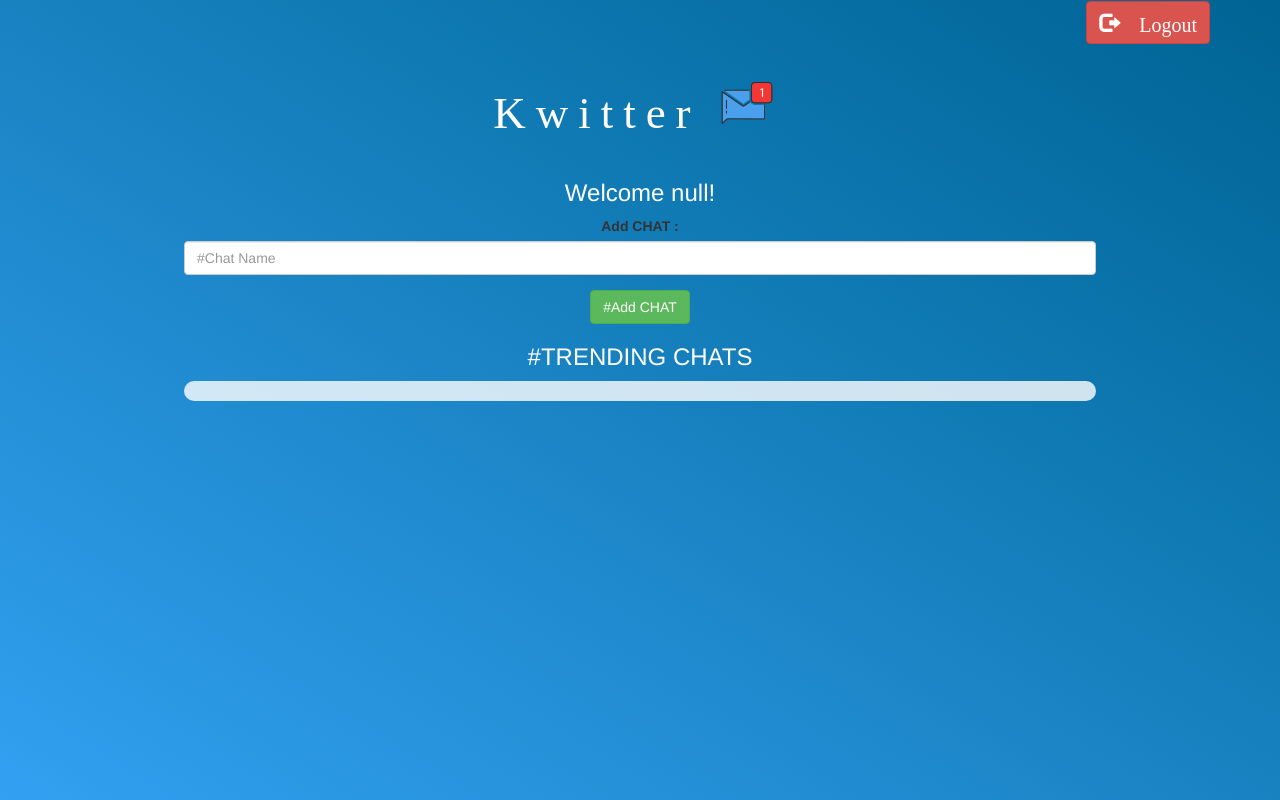
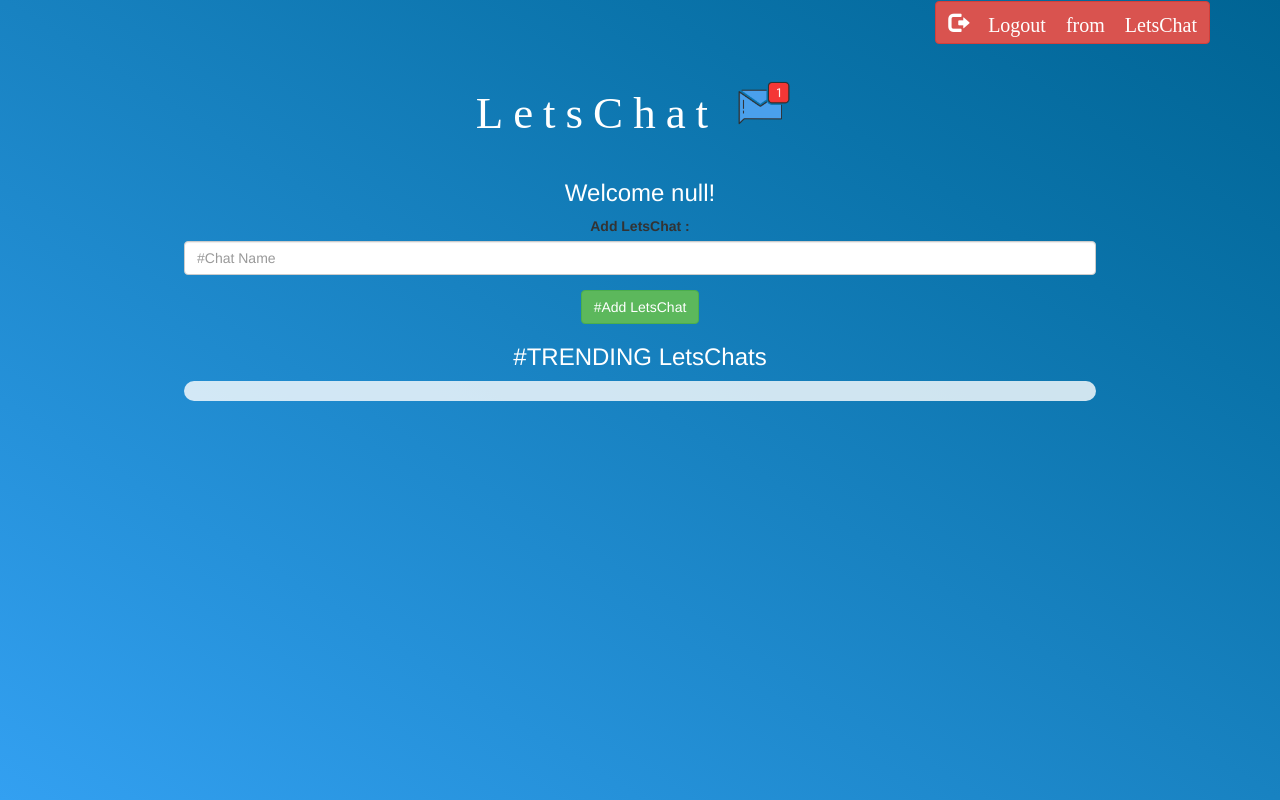
Before and after one commit to CreatorUnknown/KwitterWebApp, a plain HTML site: page kwitter_room.html in a window 1280 px wide. Drawn offline with nearby package versions, Linux system fonts and the light colour scheme; no server answers; a web font is replaced by a local one.

Commit message:
Update kwitter_room.html

```diff
--- a/kwitter_room.html
+++ b/kwitter_room.html
@@ -1,7 +1,7 @@
 <!DOCTYPE html>
 <html>
 <head>
-	<title>Kwitter Room</title>
+	<title>LetsChat Room</title>
 <script src="https://www.gstatic.com/firebasejs/7.6.2/firebase-app.js"></script>
 <script src="https://www.gstatic.com/firebasejs/7.6.2/firebase-firestore.js"></script>
 <script src="https://www.gstatic.com/firebasejs/live/3.1/firebase.js"></script>
@@ -22,11 +22,11 @@
 <body>
 <div class="container">
 <button id="logout" onclick="logout();" class="glyphicon glyphicon-log-out btn btn-danger" >
-	Logout
+	Logout from LetsChat
 </button>
 	<center>
 		<h1 class="header">
-			Kwitter
+			LetsChat
 			<sup>
 				<img src="m2.png">
 			</sup>
@@ -35,16 +35,16 @@
 		</h3>
 
 		<div class="form-group input_div_room_page">
-			<label>Add CHAT : </label>
+			<label>Add LetsChat : </label>
 			<input type="text" id="room_name" class="form-control" placeholder="#Chat Name">
 		</div>
 
 		<button class="btn btn-success" onclick="addRoom();">
-			#Add CHAT
+			#Add LetsChat
 		</button>
 
 		<h3 class="color_white">
-			#TRENDING CHATS
+			#TRENDING LetsChats
 		</h3>
 	<div id = "output">
 
```
